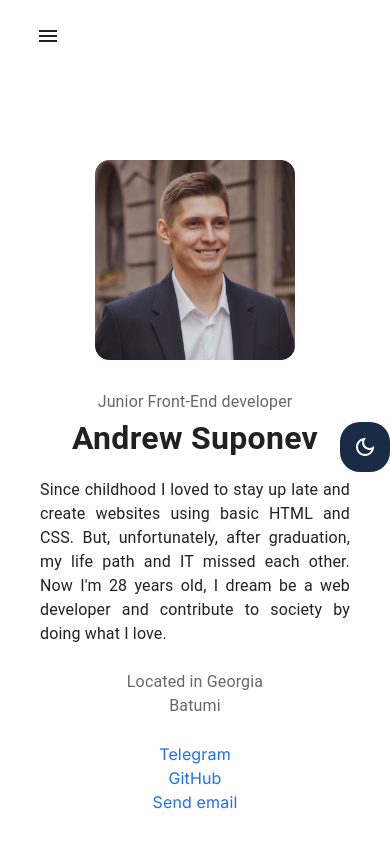
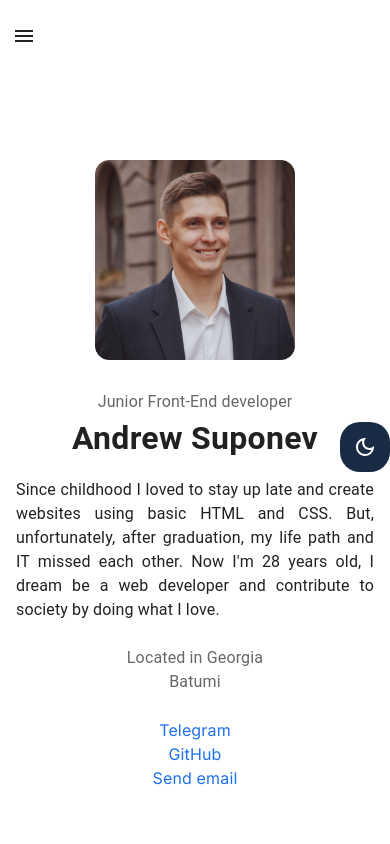
Before and after one commit to asuponev/asuponev.github.io, a React (Create React App) app: page / in a window 390 px wide. Shown: the top 844 px of the page. Built offline with nearby package versions, Linux system fonts and the light colour scheme.

Commit message:
fix: add breakpoints for change container padding

```diff
--- a/src/index.css
+++ b/src/index.css
@@ -12,3 +12,15 @@
   margin: 0 auto;
   padding: 0 40px;
 }
+
+@media (max-width: 899px) {
+  .container {
+    padding: 0 24px;
+  }
+}
+
+@media (max-width: 599px) {
+  .container {
+    padding: 0 16px;
+  }
+}
```
